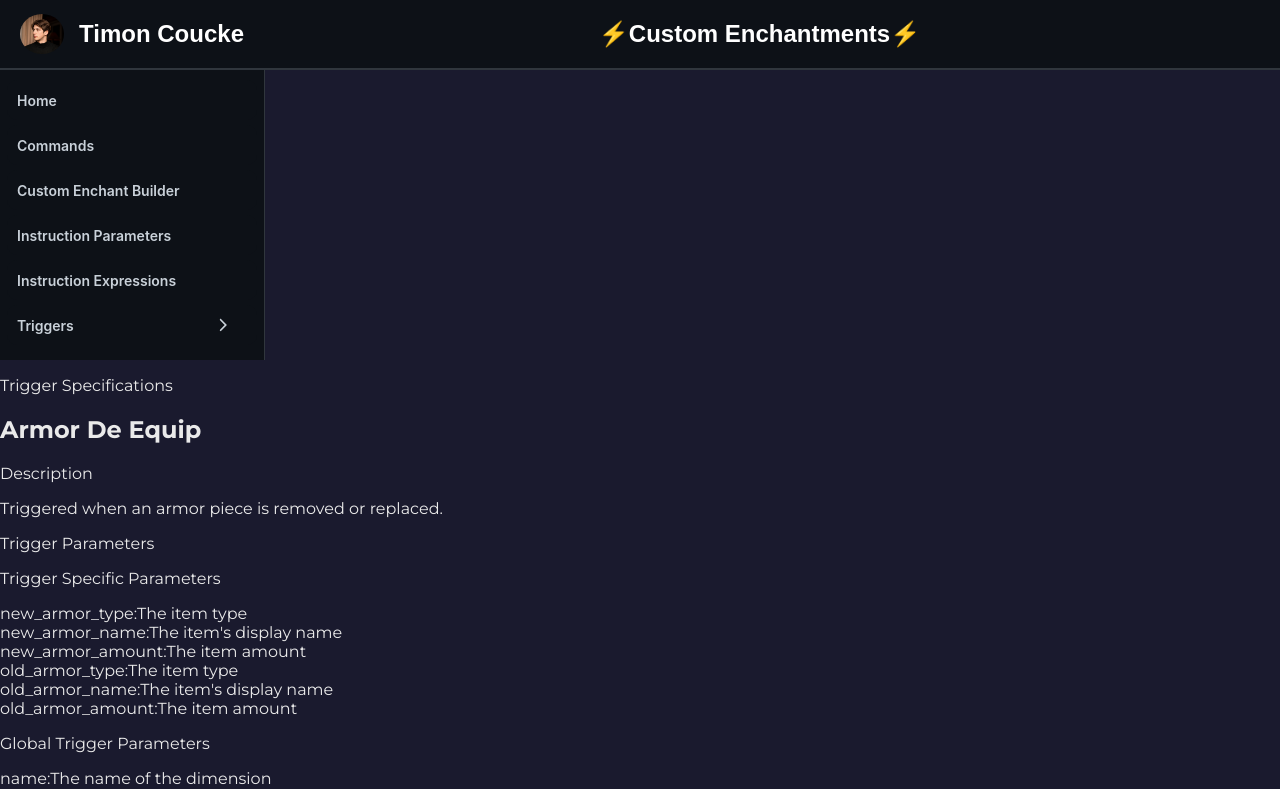
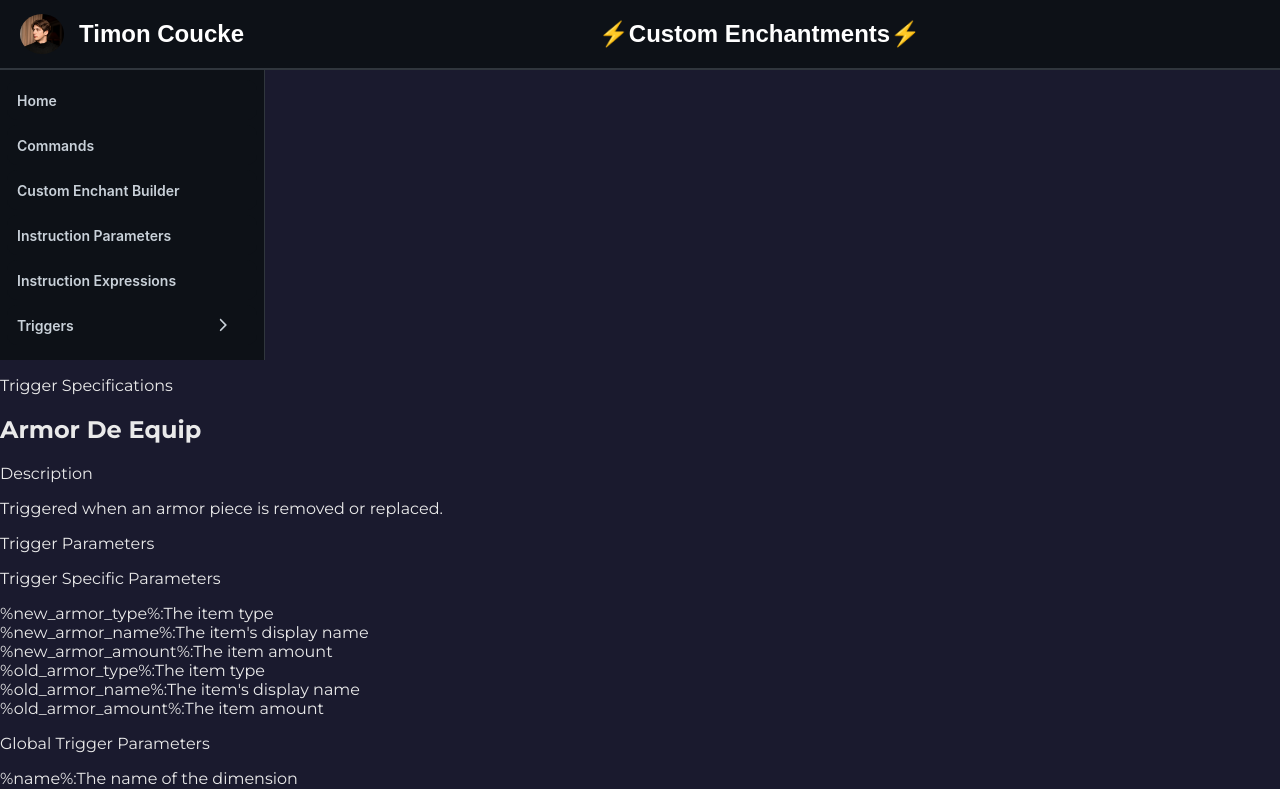
Before and after one commit to LGDTimtou/EchteDreries-Webiste, a React (Create React App) app in the folder frontend/: page /custom_enchants/triggers/armor/armor_de_equip in a window 1280 px wide. Shown: the top 789 px of the page. Built offline with nearby package versions, Linux system fonts and the light colour scheme; the HTML template or start-up script is replaced by a standard one.

Commit message:
Fix: % tekens toevoegen aan parameter namen

```diff
--- a/frontend/src/components/custom_enchants/content_pages/InstructionParameterContent.js
+++ b/frontend/src/components/custom_enchants/content_pages/InstructionParameterContent.js
@@ -16,7 +16,7 @@ const InstructionParameterContent = () => {
         <p className="subsection-title offset">Global Parameters</p>
         {global_parameters?.map((parameter, index) => (
           <div key={index} className="parameter-item">
-            <span className="parameter-name">{parameter.name}:</span>
+            <span className="parameter-name">%{parameter.name}%:</span>
             <span className="parameter-description">
               {parameter.description}
             </span>
@@ -27,7 +27,7 @@ const InstructionParameterContent = () => {
         <p className="subsection-title offset">Cooldown Message Parameters</p>
         {cooldown_message_parameters?.map((parameter, index) => (
           <div key={index} className="parameter-item">
-            <span className="parameter-name">{parameter.name}:</span>
+            <span className="parameter-name">%{parameter.name}%:</span>
             <span className="parameter-description">
               {parameter.description}
             </span>
--- a/frontend/src/components/custom_enchants/content_pages/TriggerContent.js
+++ b/frontend/src/components/custom_enchants/content_pages/TriggerContent.js
@@ -98,7 +98,7 @@ const TriggerContent = ({ category, triggerName, trigger }) => {
             <p className="subsubsection-title offset">Trigger Specific Parameters</p>
             {mappedParameters?.map((parameter, index) => (
               <div key={index} className="parameter-item">
-                <span className="parameter-name">{parameter.name}:</span>
+                <span className="parameter-name">%{parameter.name}%:</span>
                 <span className="parameter-description">
                   {parameter.description}
                 </span>
@@ -110,7 +110,7 @@ const TriggerContent = ({ category, triggerName, trigger }) => {
           <p className="subsubsection-title offset">Global Trigger Parameters</p>
           {mappedGlobalParameters?.map((parameter, index) => (
             <div key={index} className="parameter-item">
-              <span className="parameter-name">{parameter.name}:</span>
+              <span className="parameter-name">%{parameter.name}%:</span>
               <span className="parameter-description">
                 {parameter.description}
               </span>
```
